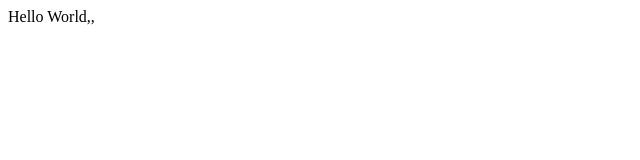
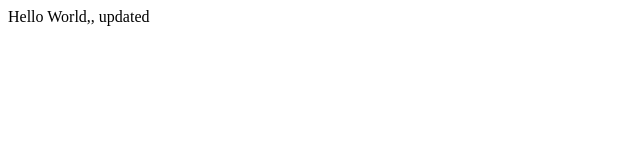
Before and after one commit to iceixeize/Git, a plain HTML site: page index.html in a window 1280 px wide. Shown: the full height of the page, 0-640 px from the left. Drawn offline with Linux system fonts and the light colour scheme.

Commit message:
edit index text hello

```diff
--- a/index.html
+++ b/index.html
@@ -6,6 +6,6 @@
     <title>Document</title>
 </head>
 <body>
-    Hello World,,
+    Hello World,, updated
 </body>
 </html>
```
